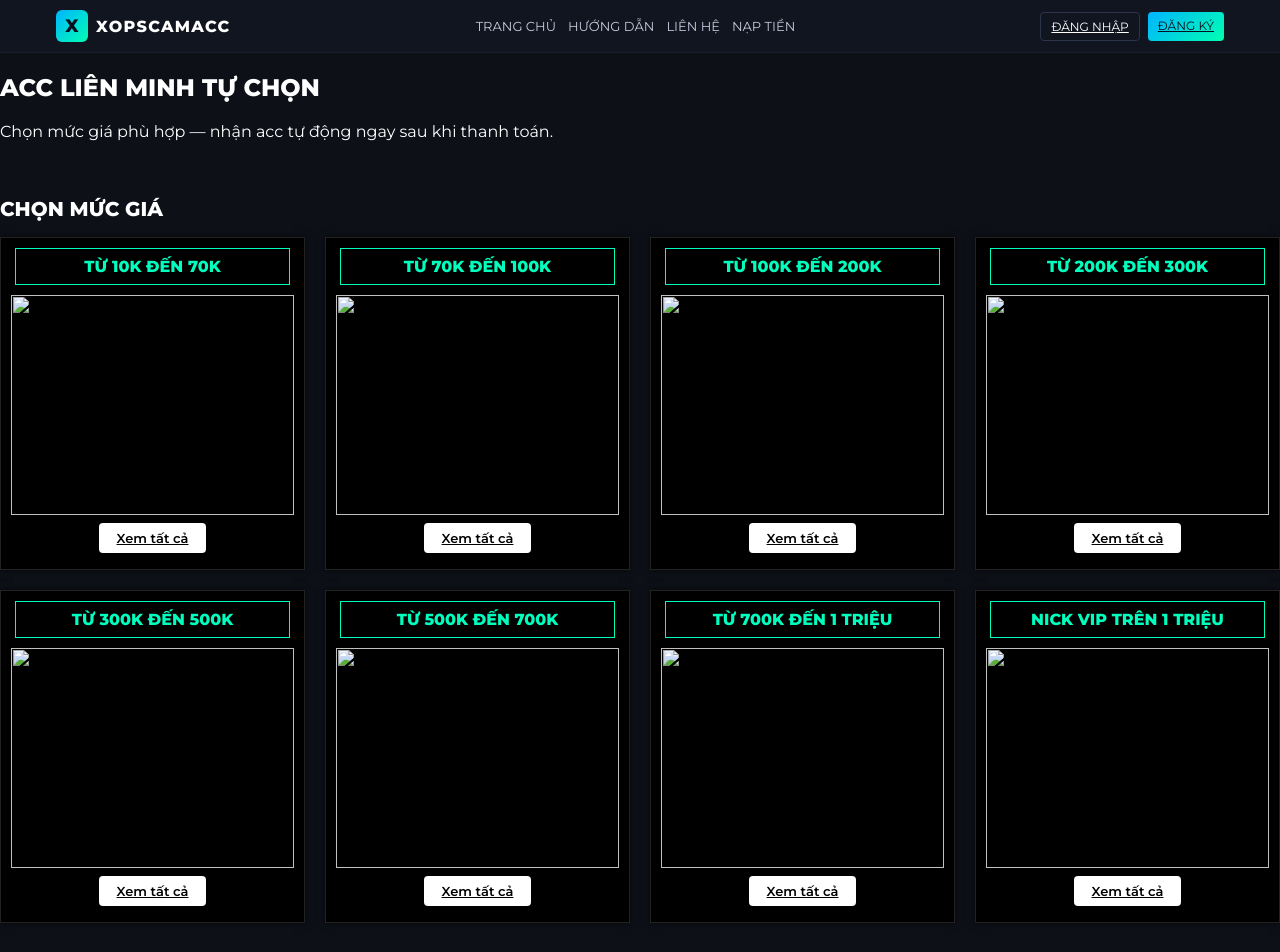
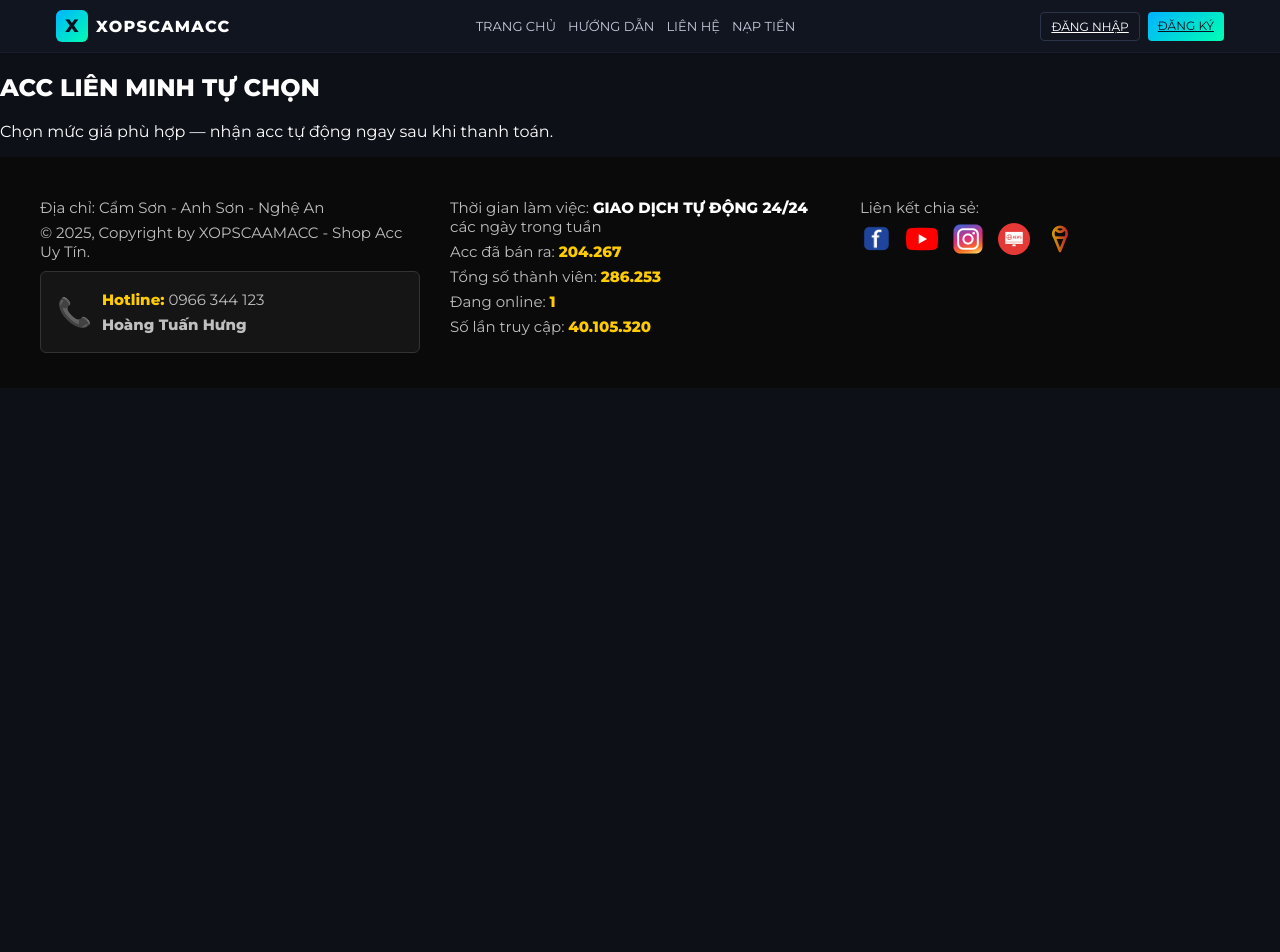
Before and after one commit to baoporever-cloud/nhom14, a website: page public/lmht_tuchon.html in a window 1280 px wide. Shown: the top 952 px of the page. After the commit the page ends 800 px from the top, so only its background shows below. Drawn offline with Linux system fonts and the light colour scheme; files whose address does not match are found by name.

Commit message:
Update lmht_tuchon.html

```diff
--- a/public/lmht_tuchon.html
+++ b/public/lmht_tuchon.html
@@ -39,66 +39,6 @@
       <p>Chọn mức giá phù hợp — nhận acc tự động ngay sau khi thanh toán.</p>
     </div>
   </section>
-
-  <section class="lmht-list">
-    <div class="lmht-container">
-      <h2>CHỌN MỨC GIÁ</h2>
-
-      <div class="lmht-grid">
-
-        <div class="lmht-card">
-          <div class="lmht-tag">TỪ 10K ĐẾN 70K</div>
-          <div class="lmht-img-wrap"><img src="img10-70k.jpg"></div>
-          <a href="#" class="lmht-btn">Xem tất cả</a>
-        </div>
-
-        <div class="lmht-card">
-          <div class="lmht-tag">TỪ 70K ĐẾN 100K</div>
-          <div class="lmht-img-wrap"><img src="img/70-100k.jpg"></div>
-          <a href="#" class="lmht-btn">Xem tất cả</a>
-        </div>
-
-        <div class="lmht-card">
-          <div class="lmht-tag">TỪ 100K ĐẾN 200K</div>
-          <div class="lmht-img-wrap"><img src="img/100-200k.jpg"></div>
-          <a href="#" class="lmht-btn">Xem tất cả</a>
-        </div>
-
-        <div class="lmht-card">
-          <div class="lmht-tag">TỪ 200K ĐẾN 300K</div>
-          <div class="lmht-img-wrap"><img src="img/200-300k.jpg"></div>
-          <a href="#" class="lmht-btn">Xem tất cả</a>
-        </div>
-
-        <div class="lmht-card">
-          <div class="lmht-tag">TỪ 300K ĐẾN 500K</div>
-          <div class="lmht-img-wrap"><img src="img/300-500k.jpg"></div>
-          <a href="#" class="lmht-btn">Xem tất cả</a>
-        </div>
-
-        <div class="lmht-card">
-          <div class="lmht-tag">TỪ 500K ĐẾN 700K</div>
-          <div class="lmht-img-wrap"><img src="img/500-700k.jpg"></div>
-          <a href="#" class="lmht-btn">Xem tất cả</a>
-        </div>
-
-        <div class="lmht-card">
-          <div class="lmht-tag">TỪ 700K ĐẾN 1 TRIỆU</div>
-          <div class="lmht-img-wrap"><img src="img/700k-1m.jpg"></div>
-          <a href="#" class="lmht-btn">Xem tất cả</a>
-        </div>
-
-        <div class="lmht-card">
-          <div class="lmht-tag">NICK VIP TRÊN 1 TRIỆU</div>
-          <div class="lmht-img-wrap"><img src="img/vip1m.jpg"></div>
-          <a href="#" class="lmht-btn">Xem tất cả</a>
-        </div>
-
-      </div>
-    </div>
-</section>
-
-
 </main>
 <script src="products.js"></script>
 </body>
```
